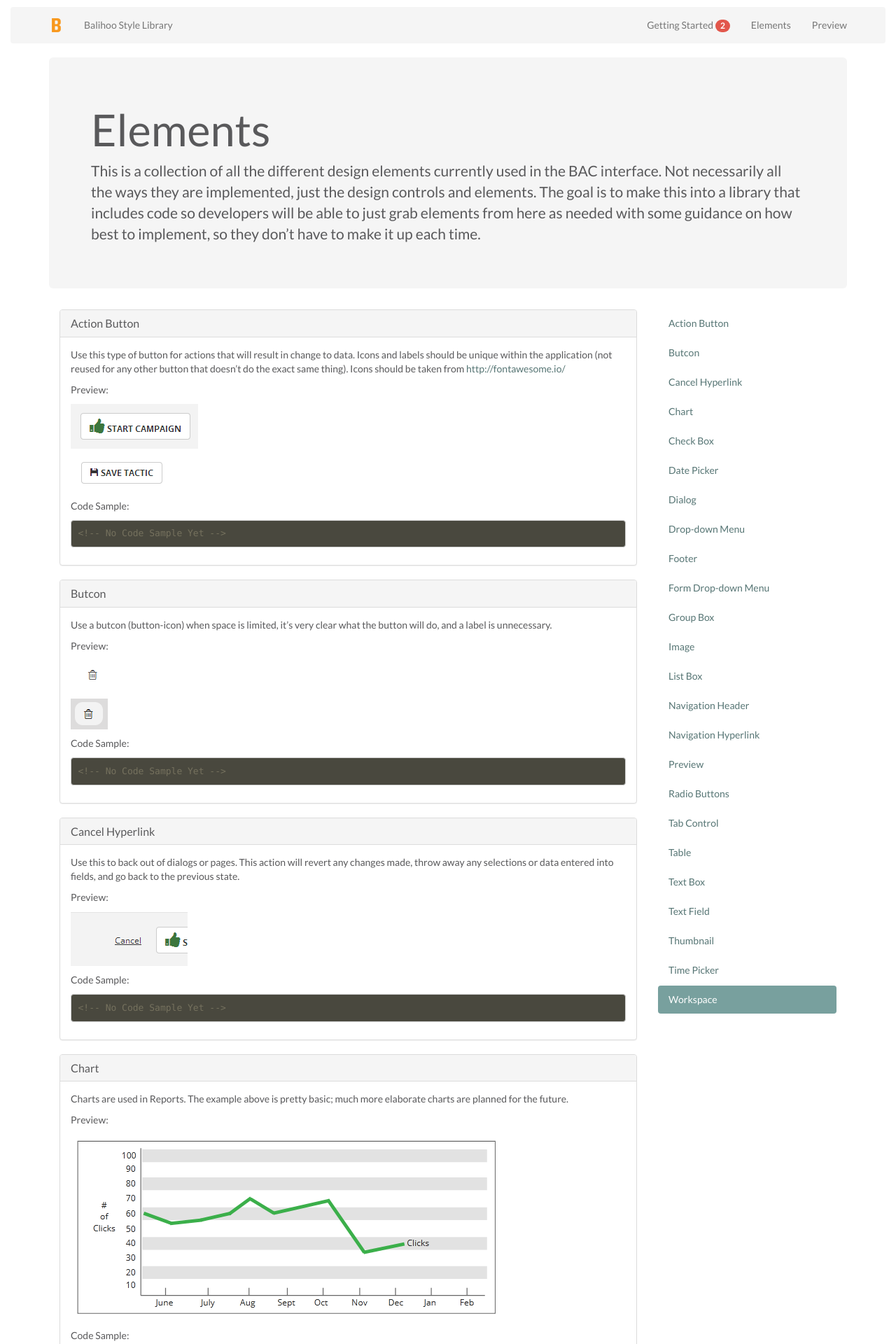
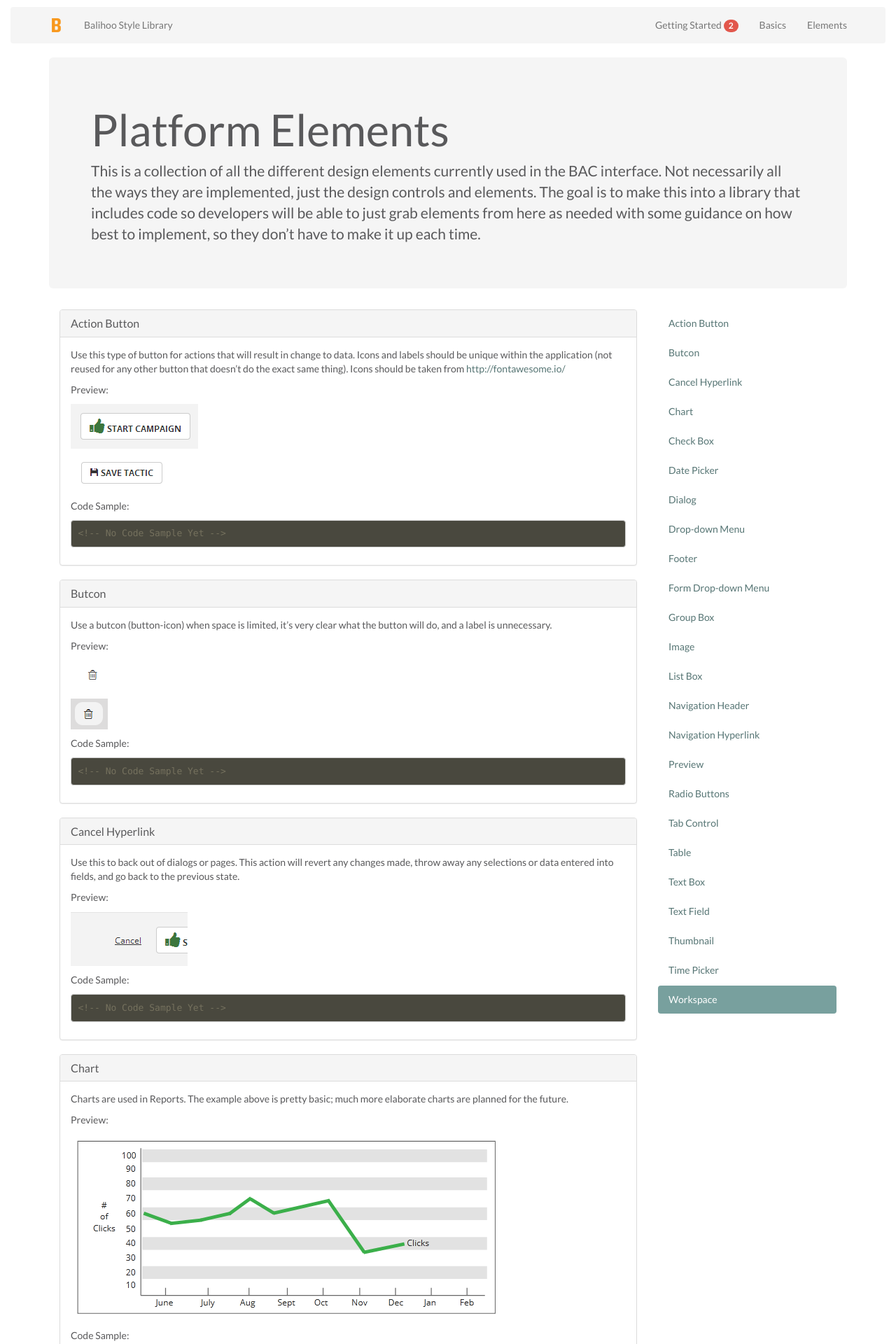
Before and after one commit to balihoo/style-library, a Jekyll site: the page built from elements.html, in a window 1280 px wide. Shown: the top 1920 px of the page at 70% size. Built offline with Jekyll 4.4.1, drawn with Linux system fonts in a browser that asks for light colours; nearby versions of some CDN libraries.

Commit message:
INT-303: Updating docs structure

```diff
--- a/_includes/head.html
+++ b/_includes/head.html
@@ -7,7 +7,7 @@
 	<meta name="description" content="{{ site.description }}">
 
 	<!-- Latest compiled and minified CSS -->
-	<link rel="stylesheet" href="{{ "/assets/css/bootstrap.css" | prepend: site.baseurl }}">
+	<link rel="stylesheet" href="{{ "/assets/css/bootstrap-custom.css" | prepend: site.baseurl }}">
 	<link rel="stylesheet" href="{{ "/assets/css/syntax-highlighting.css" | prepend: site.baseurl }}">
 	<link rel="stylesheet" href="{{ "/assets/css/main.css" | prepend: site.baseurl }}">
 
--- a/_includes/header.html
+++ b/_includes/header.html
@@ -7,8 +7,9 @@
 			</div>
 			<ul class="nav navbar-nav navbar-right">
 				<li><a href="{{site.baseurl}}/">Getting Started <span class="badge">2</span></a></li>
+				<li><a href="{{site.baseurl}}/basics">Basics</a></li>
 				<li><a href="{{site.baseurl}}/elements">Elements</a></li>
-				<li><a href="{{site.baseurl}}/preview">Preview</a></li>
+				<!-- <li><a href="{{site.baseurl}}/components">Components</a></li> -->
 			</ul>
 		</div>
 	</nav>
--- a/preview.html
+++ b/basics.html
@@ -3,7 +3,7 @@ layout: default
 ---
 
 <div class="page-header" id="banner">
-	<h1>Preview</h1>
+	<h1>Basics</h1>
 	<p class="lead">Balihoo Bootstrap</p>
 </div>
 
--- a/elements.html
+++ b/elements.html
@@ -3,7 +3,7 @@ layout: default
 ---
 
 <div class="jumbotron">
-	<h1>Elements</h1>
+	<h1>Platform Elements</h1>
 	<p>This is a collection of all the different design elements currently used in the BAC interface. Not necessarily all the ways they are implemented, just the design controls and elements. The goal is to make this into a library that includes code so developers will be able to just grab elements from here as needed with some guidance on how best to implement, so they don’t have to make it up each time.</p>
 </div>
 
```
Also changed, not shown: components.html (added, +23 -0 lines), assets/css/bootstrap-custom.scss (renamed from assets/css/bootstrap.scss).
